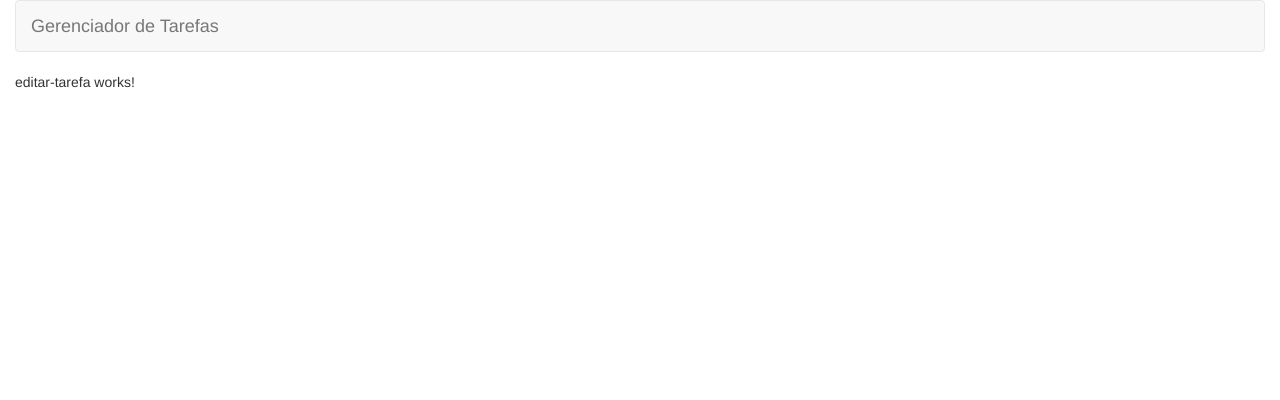
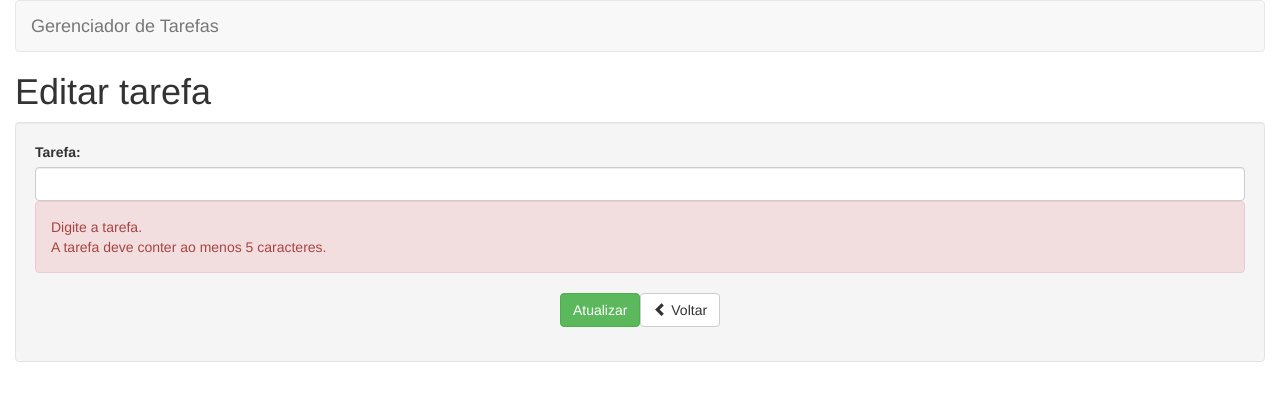
Before and after one commit to bognarjunior/gerenciador-tarefas, an Angular app: page /tarefas/editar/1 in a window 1280 px wide. Shown: the top 400 px of the page. Built offline with nearby package versions, Linux system fonts and the light colour scheme.

Commit message:
HTML editar
Implementando o layout estático para o componente editar tarefa

```diff
--- a/src/app/tarefas/editar/editar-tarefa.component.html
+++ b/src/app/tarefas/editar/editar-tarefa.component.html
@@ -1,3 +1,35 @@
-<p>
-  editar-tarefa works!
-</p>
+<h1>Editar tarefa</h1>
+
+<div class="well">
+  <form>
+    <div class="form-group">
+      <label for="nome">Tarefa:</label>
+      <input
+        type="text"
+        class="form-control"
+        id="nome"
+        name="nome"
+        minlength="5"
+        required>
+      <div class="alert alert-danger">
+        <div >
+          Digite a tarefa.
+        </div>
+        <div >
+          A tarefa deve conter ao menos 5 caracteres.
+        </div>
+      </div>
+    </div>
+    <div class="form-group text-center">
+      <input
+        type="submit"
+        class="btn btn-success"
+        value="Atualizar">
+      <a
+        class="btn btn-default">
+        <span class="glyphicon glyphicon-chevron-left"
+          aria-hidden="true"></span> Voltar
+      </a>
+    </div>
+  </form>
+</div>
```
